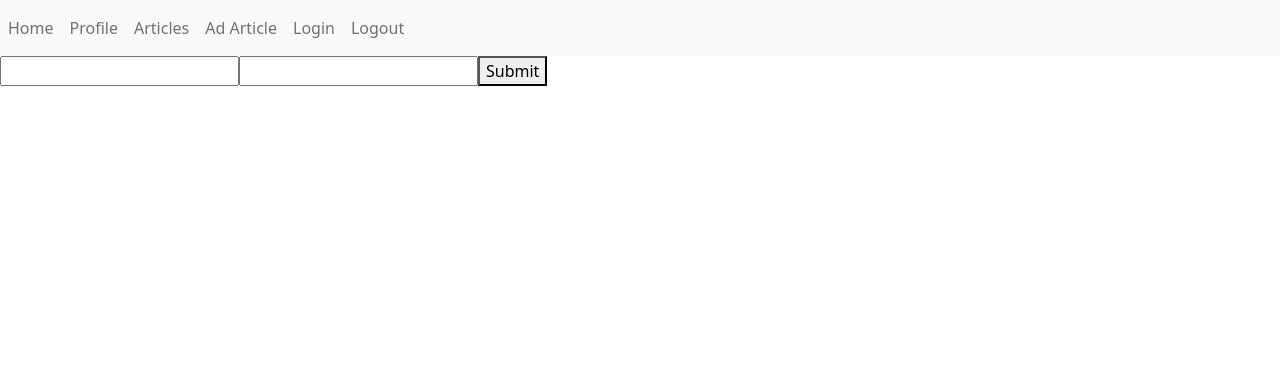
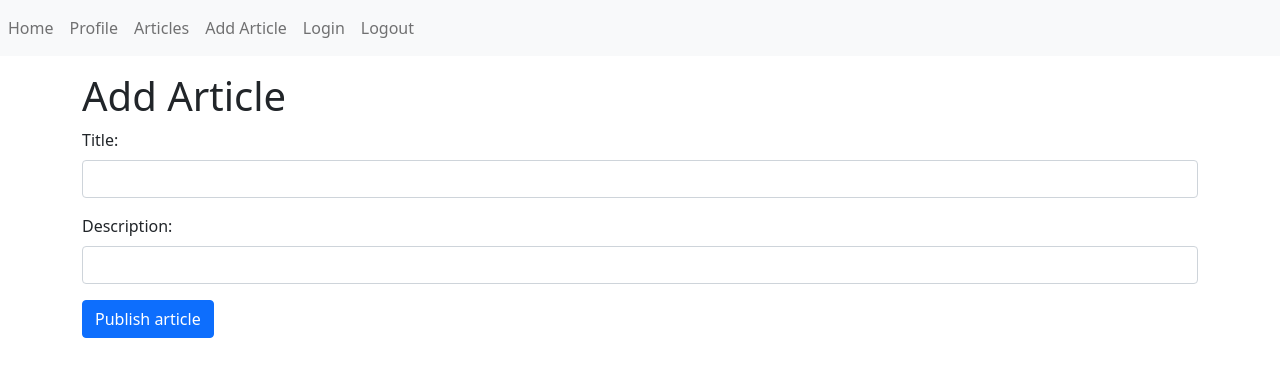
Before and after one commit to MaximilianHagelstam/privatevoid, a React (Create React App) app in the folder client/: page /add in a window 1280 px wide. Shown: the top 376 px of the page. Built offline with nearby package versions, Linux system fonts and the light colour scheme.

Commit message:
Add bootstrap to AddArticle component

```diff
--- a/client/src/components/addArticle/AddArticle.js
+++ b/client/src/components/addArticle/AddArticle.js
@@ -19,15 +19,41 @@ export const AddArticle = () => {
   };
 
   return (
+    <div className="container">
+      <div className="mt-3">
+        <h1>Add Article</h1>
         <form onSubmit={onSubmit}>
-      <input type="text" name="title" value={title} onChange={onTitleChange} />
+          <div className="mb-3">
+            <label htmlFor="title" className="form-label">
+              Title:
+            </label>
             <input
+              className="form-control"
+              type="text"
+              name="title"
+              value={title}
+              onChange={onTitleChange}
+            />
+          </div>
+          <div className="mb-3">
+            <label htmlFor="title" className="form-label">
+              Description:
+            </label>
+            <input
+              className="form-control"
               type="text"
               name="description"
               value={description}
               onChange={onDescriptionChange}
             />
-      <button type="submit">Submit</button>
+          </div>
+          <div className="form-group">
+            <button type="submit" className="btn btn-primary">
+              Publish article
+            </button>
+          </div>
         </form>
+      </div>
+    </div>
   );
 };
--- a/client/src/components/articleList/ArticleList.js
+++ b/client/src/components/articleList/ArticleList.js
@@ -16,7 +16,7 @@ export const ArticelsList = () => {
   return (
     <div className="container">
       <div className="mt-3">
-        <h3>Articles</h3>
+        <h1>Articles</h1>
         <table className="table table-striped mt-3">
           <thead>
             <tr>
--- a/client/src/components/common/Header.js
+++ b/client/src/components/common/Header.js
@@ -30,7 +30,7 @@ export const Header = () => {
         </li>
         <li className="navbar-item">
           <Link to="/add" className="nav-link">
-            Ad Article
+            Add Article
           </Link>
         </li>
         <li className="navbar-item">
--- a/client/src/components/home/Home.js
+++ b/client/src/components/home/Home.js
@@ -1,5 +1,11 @@
 import React from 'react';
 
 export const Home = () => {
-  return <h1>Welcome to PrivateVoid</h1>;
+  return (
+    <div className="container">
+      <div className="mt-3">
+        <h1>Welcome to PrivateVoid</h1>
+      </div>
+    </div>
+  );
 };
--- a/client/src/components/profile/Profile.js
+++ b/client/src/components/profile/Profile.js
@@ -28,15 +28,18 @@ export const Profile = () => {
   }, []);
 
   return (
-    <div>
+    <div className="container">
+      <div className="mt-3">
         {!authenticated ? (
           <h1>You are logged out</h1>
         ) : (
           <div>
-          <h1>Name: {user.displayName}</h1>
-          <h1>Id: {user.githubId}</h1>
+            <h1>Profile</h1>
+            <h5>Name: {user.displayName}</h5>
+            <h5>Id: {user.githubId}</h5>
           </div>
         )}
       </div>
+    </div>
   );
 };
```
Lines whose indentation alone changed are shown as unchanged.
